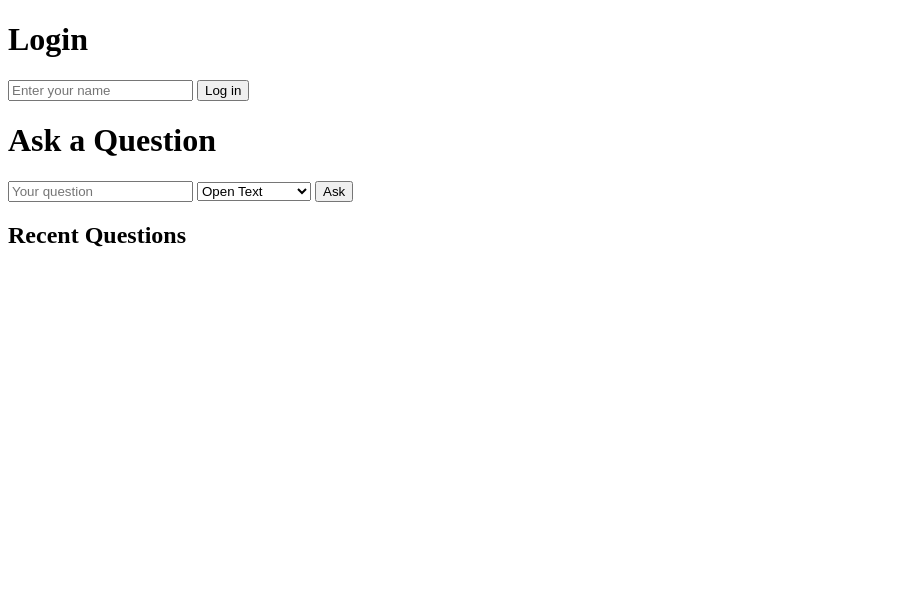
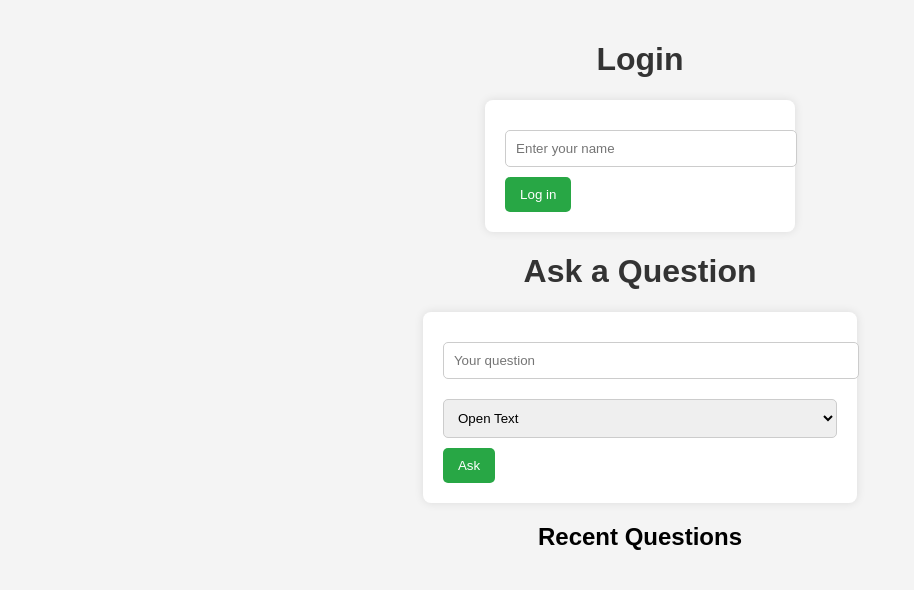
Before and after one commit to nwegmann/Crowdi, a FastAPI app: page / in a window 1280 px wide. Shown: the top 590 px of the page, without its empty margins (0-914 px from the left). Run offline with FastAPI, Linux system fonts and the light colour scheme; data that the repository does not hold is empty; some libraries are stand-ins or nearby versions.

Commit message:
did some changes to the home and questions page

```diff
--- a/app/templates/home.html
+++ b/app/templates/home.html
@@ -5,10 +5,57 @@
     <meta charset="UTF-8">
     <title>Crowdi</title>
     <script src="https://unpkg.com/htmx.org@1.9.2"></script>
+    <style>
+        body {
+            font-family: Arial, sans-serif;
+            margin: 0;
+            padding: 20px;
+            background-color: #f4f4f4;
+            text-align: center;
+        }
+
+        h1 {
+            color: #333;
+        }
+
+        form {
+            background: white;
+            padding: 20px;
+            border-radius: 8px;
+            box-shadow: 0 0 10px rgba(0, 0, 0, 0.1);
+            display: inline-block;
+            text-align: left;
+        }
+
+        input,
+        select {
+            width: 100%;
+            padding: 10px;
+            margin: 10px 0;
+            border: 1px solid #ccc;
+            border-radius: 5px;
+        }
+
+        button {
+            background: #28a745;
+            color: white;
+            border: none;
+            padding: 10px 15px;
+            border-radius: 5px;
+            cursor: pointer;
+        }
+
+        button:hover {
+            background: #218838;
+        }
+
+        #multipleChoiceOptions {
+            margin-top: 10px;
+        }
+    </style>
 </head>
 
 <body>
-
     {% if not user_id %}
     <h1>Login</h1>
     <form action="/login" method="post">
```
Also changed, not shown: app/templates/txt.txt (added, +31 -0 lines), app/templates/questions.html (line endings or trailing spaces). Lines whose indentation alone changed are shown as unchanged.
